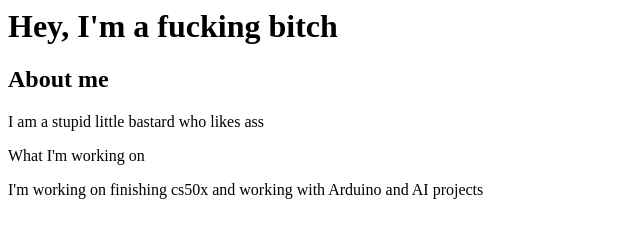
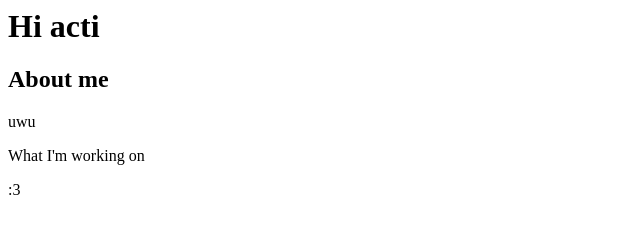
Before and after one commit to Sorriahn/website, a plain HTML site: page index.html in a window 1280 px wide. Shown: the whole page, without its empty margins (0-640 px from the left). Drawn offline with Linux system fonts and the light colour scheme.

Commit message:
Update index.html

```diff
--- a/index.html
+++ b/index.html
@@ -1,16 +1,16 @@
 
 <html>
     <h1>
-        Hey, I'm a fucking bitch
+        Hi acti
     </h1>
     <body>
         <h2>About me</h2>
         <p>
-            I am a stupid little bastard who likes ass
+            uwu
         </p>
         </h2>What I'm working on</h2>
         <p>
-            I'm working on finishing cs50x and working with Arduino and AI projects
+            :3
         </p>
     </body>
 </html>
```
